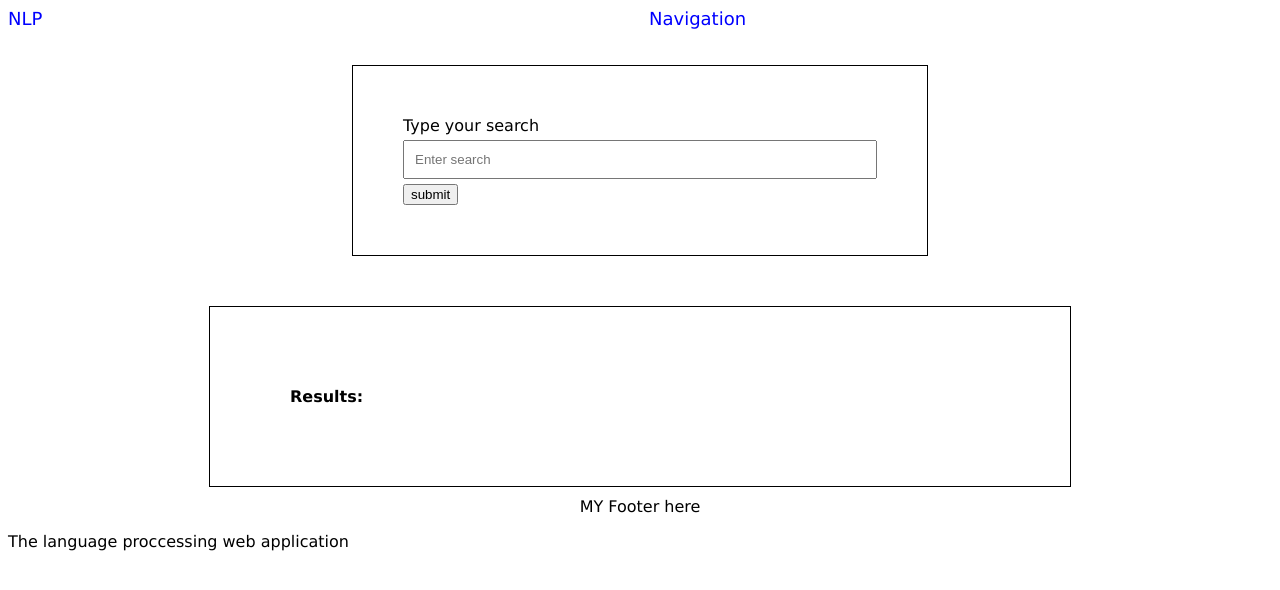
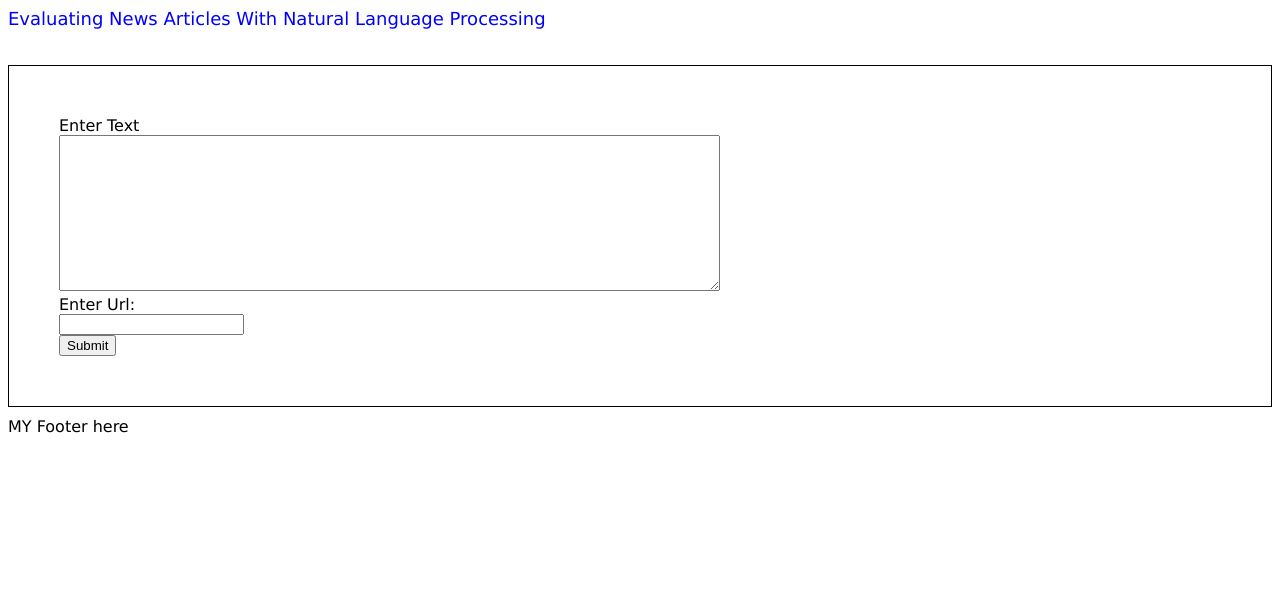
Before and after one commit to NodEm9/npl-project4, a website: page dist/index.html in a window 1280 px wide. Drawn offline with Linux system fonts and the light colour scheme.

Commit message:
contenthash file name

```diff
--- a/dist/index.html
+++ b/dist/index.html
@@ -1 +1 @@
-<!doctype html><html lang="en"><head><meta charset="UTF-8"><meta name="viewport" content="width=device-width,initial-scale=1"><title>Natural Language Processing</title><link rel="stylesheet" href=""><link href="main.css" rel="stylesheet"></head><body><header><div class="appName">NLP</div><div class="navigation">Navigation</div></header><main><form onsubmit="return handleSubmit(event)"><label for="wordInput">Type your search</label><br><input id="name" name="input" onblur="onBlur" placeholder="Enter search"><br><input type="submit" name="" value="submit" onclick="return  handleSubmit(event)" onsubmit="return handleSubmit(event)"></form></main><div class="info"><div><strong>Results:</strong></div><div class="results"></div></div><footer>MY Footer here</footer><script src="main.bundle.js"></script></body></html>
+<!doctype html><html lang="en"><head><meta charset="UTF-8"><meta name="viewport" content="width=device-width,initial-scale=1"><title>Natural Language Processing</title><link href="main.css" rel="stylesheet"></head><body><div class="container"><header><div class="appName">Evaluating News Articles With Natural Language Processing</div><div id="panel"><span class="errorMsg"></span></div></header><main><section><div><form class=""><div><label for="inputText">Enter Text</label></div><div><textarea name="text" id="text" cols="80" rows="10"></textarea></div><div><label for="inputText">Enter Url:</label></div><input type="url" name="input" id="url"><div><input type="submit" id="generate" class="button" value="Submit"></div></form></div></section><section><article><div class="row"><div class="column"><p class="score_tag"></p><p class="agreement"></p><p class="subjectivity"></p><p class="confidence"></p><p class="irony"></p></div></div><p class="results"></p></article></section></main><footer><div class="page-footer">MY Footer here</div></footer></div><script src="https://kit.fontawesome.com/f9f9d2cd10.js" crossorigin="anonymous"></script><script src="runtime.71dcebf10128137290fa.bundle.js"></script><script src="main.e617ff7a865c2eba575c.bundle.js"></script></body></html>
```
